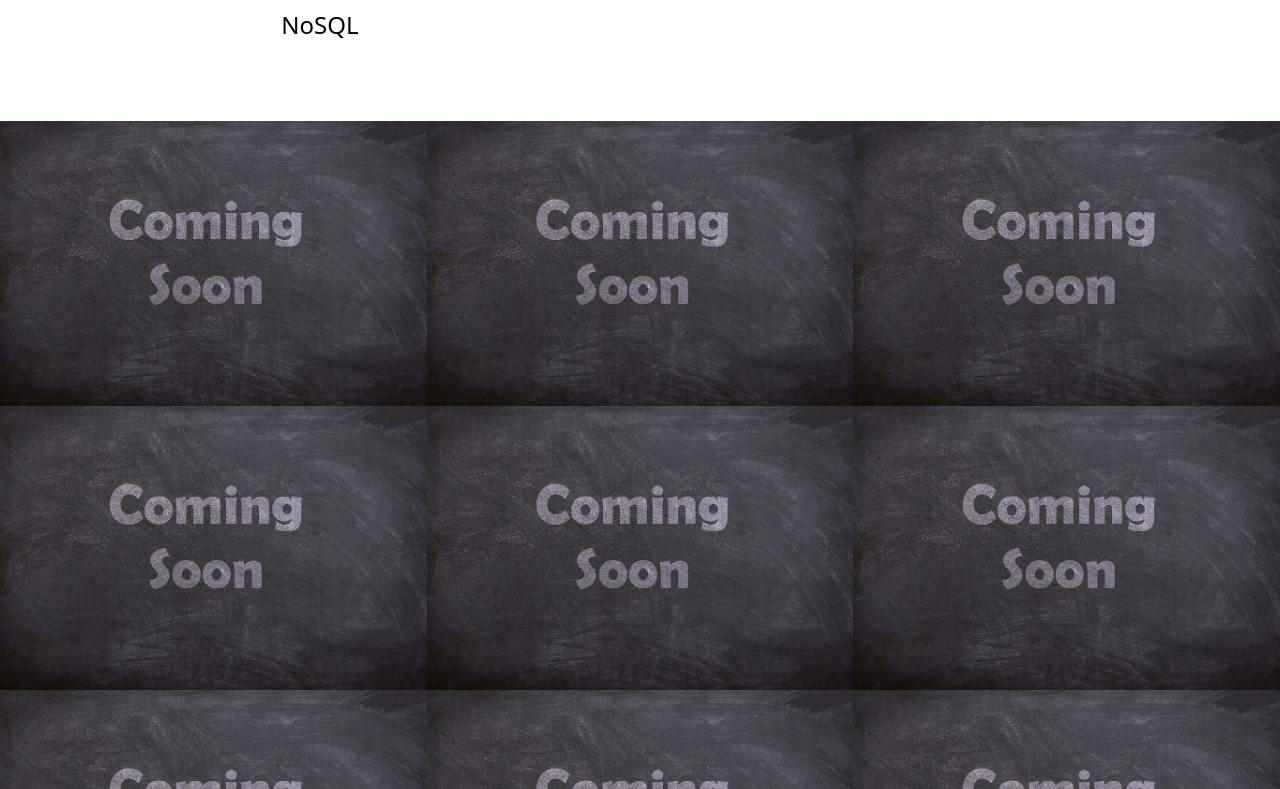
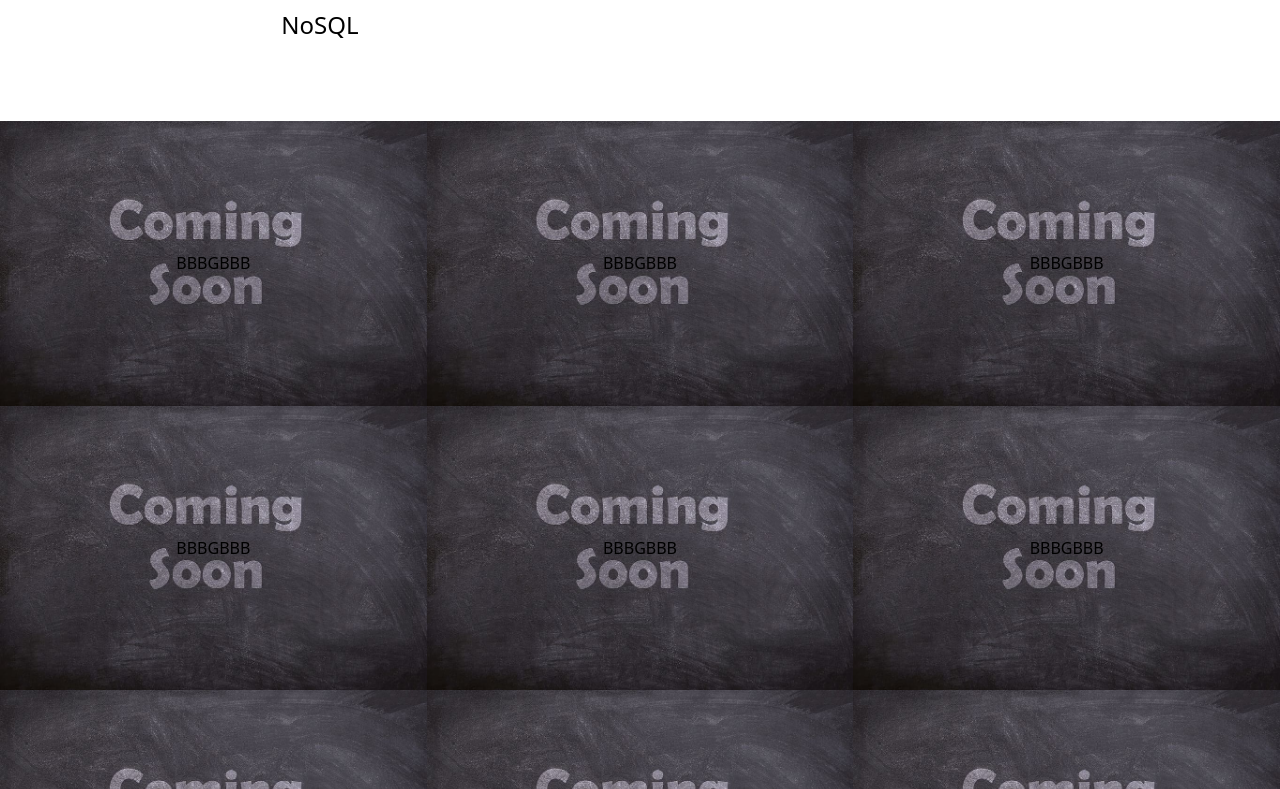
Before and after one commit to BehnamSeydAbadi/Portfolio, a React (Create React App) app: page / in a window 1280 px wide. Shown: the part 1211-2000 px from the top of the page. Built offline with nearby package versions, Linux system fonts and the light colour scheme.

Commit message:
Background text added to samples grid column

```diff
--- a/src/Components/Samples.jsx
+++ b/src/Components/Samples.jsx
@@ -4,12 +4,14 @@ function Samples({ samplesShot }) {
   return (
     <div className='bg-cadmiumOrange grid grid-cols-none md:grid-cols-2 lg:grid-cols-3'>
       {samplesShot.map((sampleShot) => (
-        <a href={sampleShot.href}>
+        <a className='relative flex justify-center items-center' href={sampleShot.href}>
           <img
             className='transition duration-500 hover:opacity-0'
             src={sampleShot.path}
             alt={sampleShot.alt}
           />
+
+          <h1 className='absolute'>BBBGBBB</h1>
         </a>
       ))}
     </div>
```
